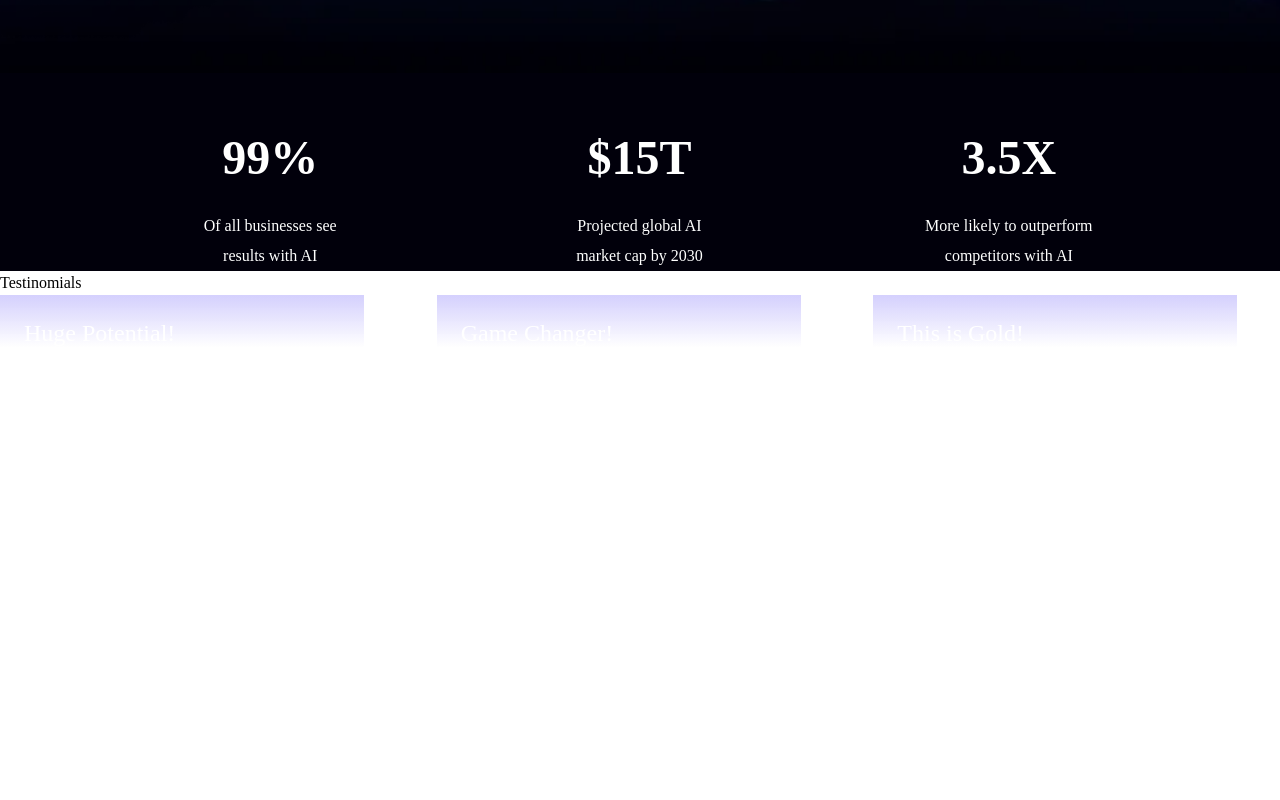
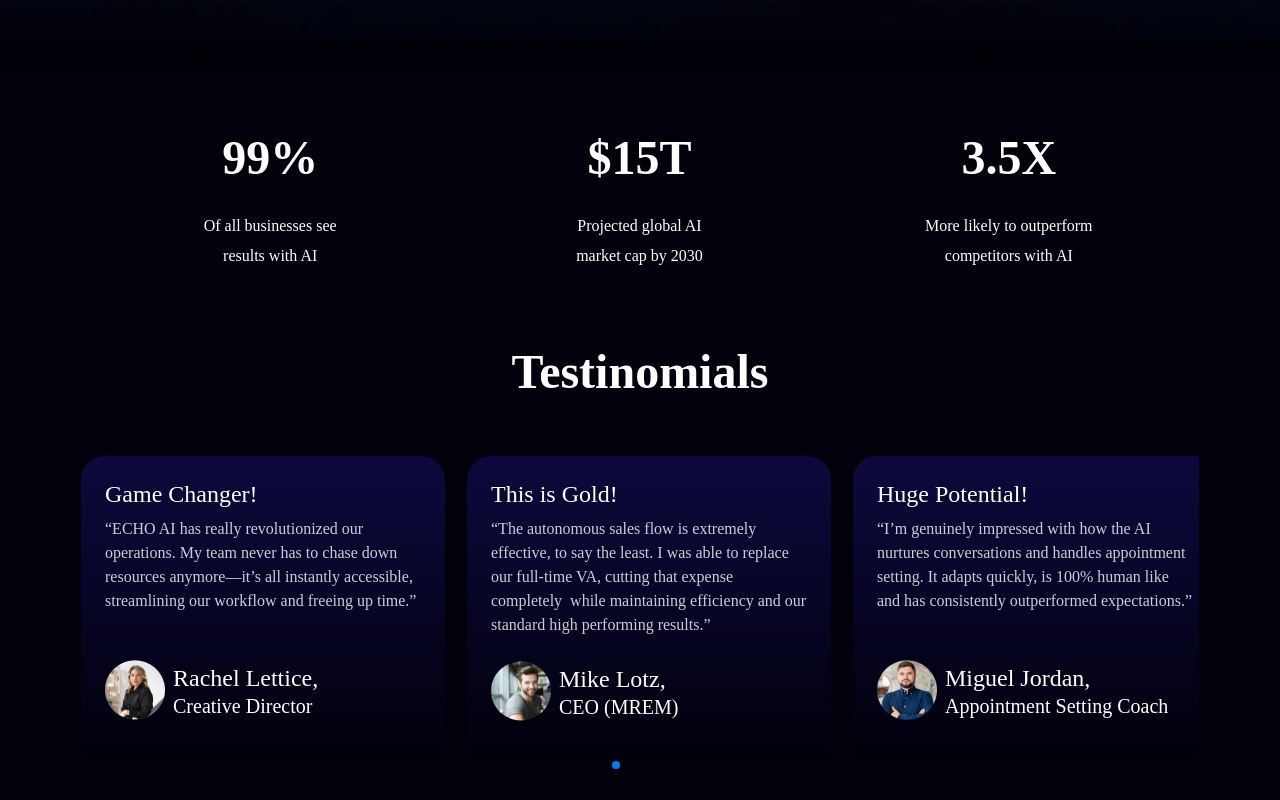
Before and after one commit to mohitgoyat525/echo-ai, a React (Create React App) app: page / in a window 1280 px wide. Shown: the part 767-1567 px from the top of the page. Before the commit the page ends 1114 px from the top, so only its background shows below. Built offline with nearby package versions, Linux system fonts and the light colour scheme.

Commit message:
add-swiper

```diff
--- /dev/null
+++ b/src/components/CustomFaq.jsx
@@ -0,0 +1,12 @@
+import React from 'react'
+
+const CustomFaq = () => {
+  return (
+      <div className='container'>
+          <h2 className='text-white text-center text-[48px] font-semibold leading-[57.6px] py-[56px]'>FAQ's</h2>
+
+    </div>
+  )
+}
+
+export default CustomFaq
--- a/src/components/Projects.jsx
+++ b/src/components/Projects.jsx
@@ -3,7 +3,7 @@ import { PROJECTS_LIST } from '../utils/helper';
 
 const Projects = () => {
     return (
-      <div className="bg-[#01000B] pt-[56px] max-lg:pt-10 max-md:pt-8">
+      <div className="pt-[56px] max-lg:pt-10 max-md:pt-8">
             <div className=" container">
                 <div className='flex items-center max-lg:flex-wrap'>
                     {PROJECTS_LIST.map((obj, i) => (
--- a/src/components/Testinomials.jsx
+++ b/src/components/Testinomials.jsx
@@ -1,35 +1,83 @@
-import React from 'react'
+import React from "react";
 import { Swiper, SwiperSlide } from "swiper/react";
 import "swiper/css";
 import "swiper/css/pagination";
-import { Pagination } from "swiper/modules";
-import { TESTINOMIALS_LIST } from '../utils/helper';
+import "swiper/css/autoplay";
+import { Pagination, Autoplay } from "swiper/modules";
+import { TESTINOMIALS_LIST } from "../utils/helper";
+
 const Testinomials = () => {
   return (
-    <div>
-      <h2>Testinomials</h2>
+    <div className="max-w-[1150px] mx-auto p-4">
+      <h2 className="text-white text-center text-[48px] font-semibold leading-[57.6px] py-[56px] ">
+        Testinomials
+      </h2>
       <Swiper
         slidesPerView={3}
         spaceBetween={30}
         pagination={{
           clickable: true,
         }}
-        modules={[Pagination]}
+        autoplay={{
+          delay: 3000,
+          disableOnInteraction: false,
+        }}
+        loop={true}
+        modules={[Pagination, Autoplay]}
+        breakpoints={{
+          320: {
+            slidesPerView: 1,
+            spaceBetween: 10,
+          },
+          768: {
+            slidesPerView: 2,
+            spaceBetween: 20,
+          },
+          1024: {
+            slidesPerView: 2,
+            spaceBetween: 30,
+          },
+          1240: {
+            slidesPerView: 3,
+            spaceBetween: 40,
+          },
+        }}
         className="mySwiper"
       >
         {TESTINOMIALS_LIST.map((obj, i) => (
-            <SwiperSlide key={i}>
-                <div className='w-full max-w-[364px] slider-bg-color'>
-                    <div className='pt-6 px-6'>
-                        <h3 className='text-white text-2xl font-medium leading-[28.8px]'>{obj.heading}</h3>
-                        <p className='text-white'></p>
-                    </div>
+          <SwiperSlide key={i}>
+            <div className="w-full min-w-[364px] slider-bg-color rounded-t-3xl pt-6 px-6 pb-10">
+              <h3 className="text-white text-2xl font-medium leading-[28.8px]">
+                {obj.heading}
+              </h3>
+              <p
+                className={`text-white text-base font-normal leading-6 opacity-80 pt-2 max-md:max-w-none ${
+                  i === 1 ? "max-w-[325px]" : "max-w-[316px]"
+                }`}
+              >
+                {obj.description}
+              </p>
+              <div
+                className={`flex items-center gap-2  ${
+                  i === 2 ? "mt-6" : "mt-[47px]"
+                }`}
+              >
+                <img src={obj.user} alt="user" className="w-[60px] h-[60px]" />
+                <div className="flex flex-col">
+                  <p className="text-white text-start font-medium text-2xl">
+                    {obj.useName}
+                  </p>
+                  <p className="text-white font-medium text-xl leading-6">
+                    {obj.userDesignation}
+                  </p>
                 </div>
+              </div>
+            </div>
           </SwiperSlide>
         ))}
       </Swiper>
     </div>
   );
-}
+};
 
-export default Testinomials
+export default Testinomials;
--- a/src/index.css
+++ b/src/index.css
@@ -6,6 +6,7 @@
 
 body{
      font-family: "Outfit", serif;
+     background-color: #01000B;
 }
 
 .header-btn{
--- a/src/utils/helper.js
+++ b/src/utils/helper.js
@@ -26,7 +26,7 @@ export const TESTINOMIALS_LIST = [
     heading: "Huge Potential!",
     description:
       "“I’m genuinely impressed with how the AI nurtures conversations and handles appointment setting. It adapts quickly, is 100% human like and has consistently outperformed expectations.”",
-    user: "public/assets/images/png/user-one.png",
+    user: "/assets/images/png/user-one.png",
     useName: "Miguel Jordan,",
     userDesignation: "Appointment Setting Coach",
   },
@@ -34,7 +34,7 @@ export const TESTINOMIALS_LIST = [
     heading: "Game Changer!",
     description:
       "“ECHO AI has really revolutionized our operations. My team never has to chase down resources anymore—it’s all instantly accessible, streamlining our workflow and freeing up time.”",
-    user: "public/assets/images/png/user-two.png",
+    user: "/assets/images/png/user-two.png",
     useName: "Rachel Lettice,",
     userDesignation: "Creative Director",
   },
@@ -42,7 +42,31 @@ export const TESTINOMIALS_LIST = [
     heading: "This is Gold!",
     description:
       "“The autonomous sales flow is extremely effective, to say the least. I was able to replace our full-time VA, cutting that expense completely  while maintaining efficiency and our standard high performing results.”",
-    user: "public/assets/images/png/user-one-three.png",
+    user: "/assets/images/png/user-one-three.png",
+    useName: "Mike Lotz,",
+    userDesignation: "CEO (MREM)",
+  },
+  {
+    heading: "Huge Potential!",
+    description:
+      "“I’m genuinely impressed with how the AI nurtures conversations and handles appointment setting. It adapts quickly, is 100% human like and has consistently outperformed expectations.”",
+    user: "/assets/images/png/user-one.png",
+    useName: "Miguel Jordan,",
+    userDesignation: "Appointment Setting Coach",
+  },
+  {
+    heading: "Game Changer!",
+    description:
+      "“ECHO AI has really revolutionized our operations. My team never has to chase down resources anymore—it’s all instantly accessible, streamlining our workflow and freeing up time.”",
+    user: "/assets/images/png/user-two.png",
+    useName: "Rachel Lettice,",
+    userDesignation: "Creative Director",
+  },
+  {
+    heading: "This is Gold!",
+    description:
+      "“The autonomous sales flow is extremely effective, to say the least. I was able to replace our full-time VA, cutting that expense completely  while maintaining efficiency and our standard high performing results.”",
+    user: "/assets/images/png/user-one-three.png",
     useName: "Mike Lotz,",
     userDesignation: "CEO (MREM)",
   },
```
